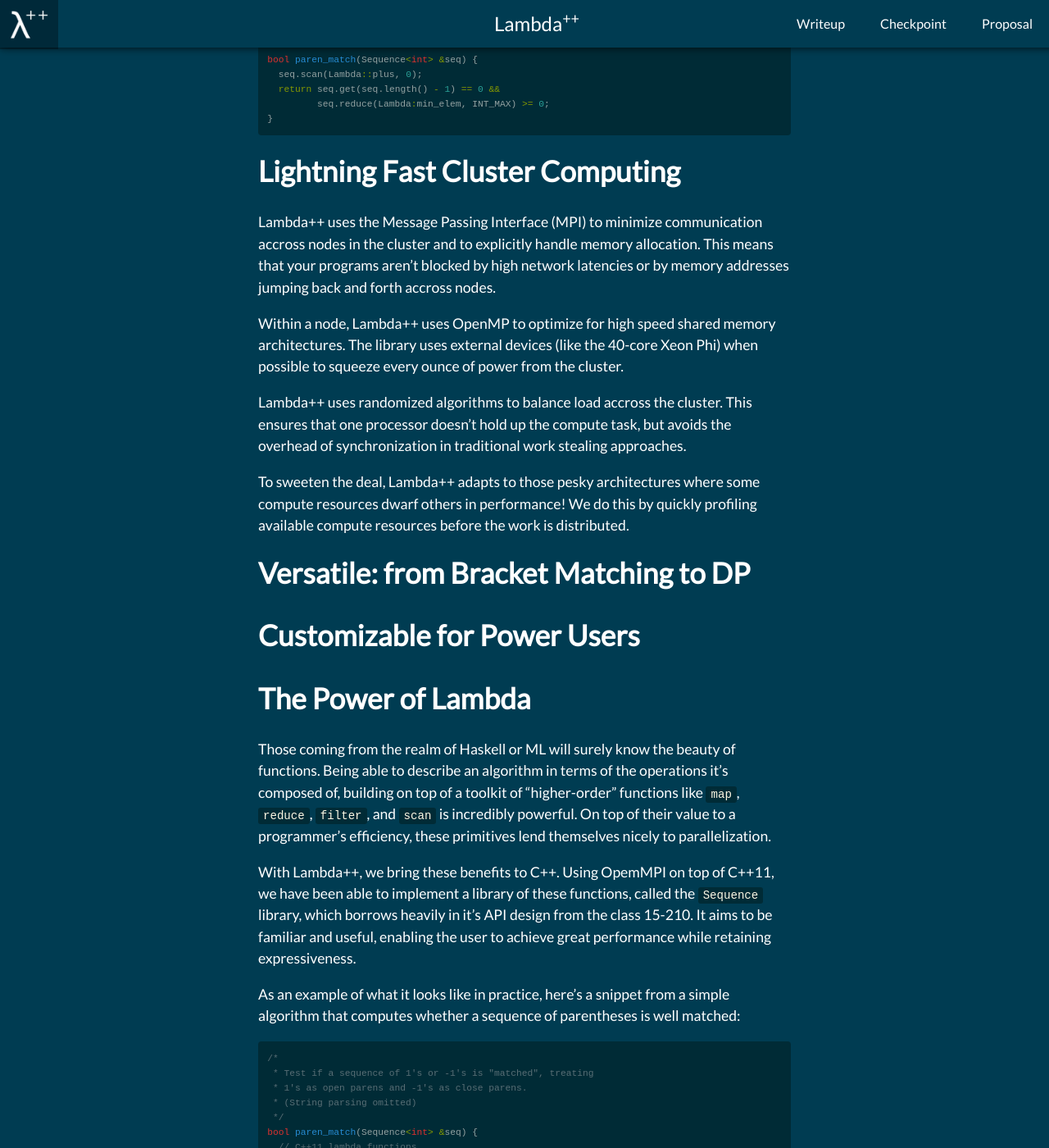
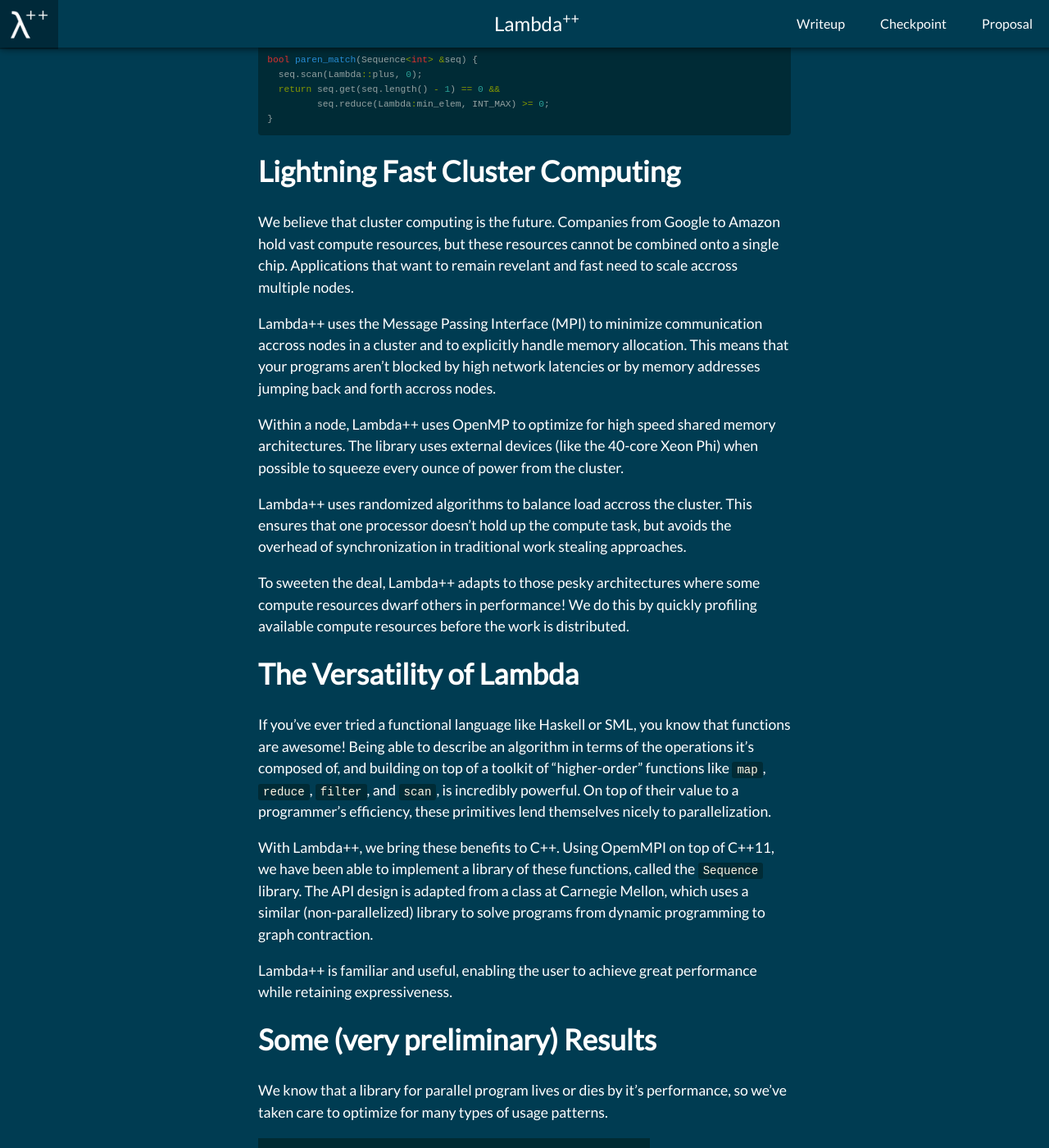
Before and after one commit to AnanyaKumar/lambda-plus-plus, a Jekyll site: the page built from index.md, in a window 1280 px wide and 1400 px high, scrolled down 1631 px. Shown: the whole window at 82% size. Built offline with Jekyll 4.4.1, drawn with Linux system fonts in a browser that asks for light colours; nearby versions of some CDN libraries; Markdown is read by kramdown in place of the engine named in the settings; some of the changed text lies outside the part shown.

Commit message:
2nd draft of site

````diff
--- a/index.md
+++ b/index.md
@@ -49,7 +49,11 @@ bool paren_match(Sequence<int> &seq) {
 
 # Lightning Fast Cluster Computing
 
-Lambda++ uses the Message Passing Interface (MPI) to minimize communication accross nodes in the
+We believe that cluster computing is the future. Companies from Google to Amazon hold vast compute
+resources, but these resources cannot be combined onto a single chip. Applications that want to
+remain revelant and fast need to scale accross multiple nodes.
+
+Lambda++ uses the Message Passing Interface (MPI) to minimize communication accross nodes in a
 cluster and to explicitly handle memory allocation. This means that your programs aren't blocked by
 high network latencies or by memory addresses jumping back and forth accross nodes.
 
@@ -66,58 +70,23 @@ others in performance! We do this by quickly profiling available compute resourc
 is distributed.
 
 
-# Versatile: from Bracket Matching to DP
+# The Versatility of Lambda
 
-
-
-# Customizable for Power Users
-
-
-
-# The Power of Lambda
-
-Those coming from the realm of Haskell or ML will surely know the beauty of
-functions. Being able to describe an algorithm in terms of the operations it's
-composed of, building on top of a toolkit of "higher-order" functions like
-`map`, `reduce`, `filter`, and `scan` is incredibly powerful. On top of their
+If you've ever tried a functional language like Haskell or SML, you know that
+functions are awesome! Being able to describe an algorithm in terms of the operations
+it's composed of, and building on top of a toolkit of "higher-order" functions like
+`map`, `reduce`, `filter`, and `scan`, is incredibly powerful. On top of their
 value to a programmer's efficiency, these primitives lend themselves nicely to
 parallelization.
 
 With Lambda++, we bring these benefits to C++. Using OpemMPI on top
 of C++11, we have been able to implement a library of these functions, called
-the `Sequence` library, which borrows heavily in it's API design from the class
-15-210. It aims to be familiar and useful, enabling the user to achieve great
-performance while retaining expressiveness.
+the `Sequence` library. The API design is adapted from a class at Carnegie Mellon, which
+uses a similar (non-parallelized) library to solve programs from dynamic programming to
+graph contraction.
 
-As an example of what it looks like in practice, here's a snippet from a simple
-algorithm that computes whether a sequence of parentheses is well matched:
-
-```cpp
-/*
- * Test if a sequence of 1's or -1's is "matched", treating
- * 1's as open parens and -1's as close parens.
- * (String parsing omitted)
- */
-bool paren_match(Sequence<int> &seq) {
-  // C++11 lambda functions
-  auto plus = [](int a, int b) {
-    return a + b;
-  };
-  auto min = [](int a, int b) {
-    return a < b ? a : b;
-  };
-
-  // Compute a prefix sum
-  seq.scan(plus, 0);
-
-  int int_max = std::numeric_limits<int>::max();
-
-  // A well matched sequence has a net sum of 0 and
-  // never drops under zero
-  return seq.get(seq.length() - 1) == 0 &&
-         seq.reduce(min, int_max) >= 0;
-}
-```
+Lambda++ is familiar and useful, enabling the user to achieve great performance while
+retaining expressiveness.
 
 
 # Some (very preliminary) Results
@@ -130,8 +99,19 @@ so we've taken care to optimize for many types of usage patterns.
 
 # Where to Go Now
 
-This has been just a brief introduction to our project. For more information,
-there are a number of other resources you can check out:
+We hope you enjoyed the quick introduction to our project. Right now we are profiling the
+performance of our library. We are very exciting about seeing our project to completion.
+
+If you're a judge, select us for the Parallel Contest in Carnegie Mellon on the 11th of May
+for more information! We will show:
+
+- Performance results for a large number of nodes
+- Work balancing capabilities of our library
+- Code samples and results for more application, like useful dynamic programming programs
+- Comparisons with libraries like CUDA Thrust
+
+And we will delve into more details about our algorithms. For now, there are a number of other
+resources you can check out:
 
 - [Our original project proposal][proposal]
 - [Our project's final writeup][writeup]
````
